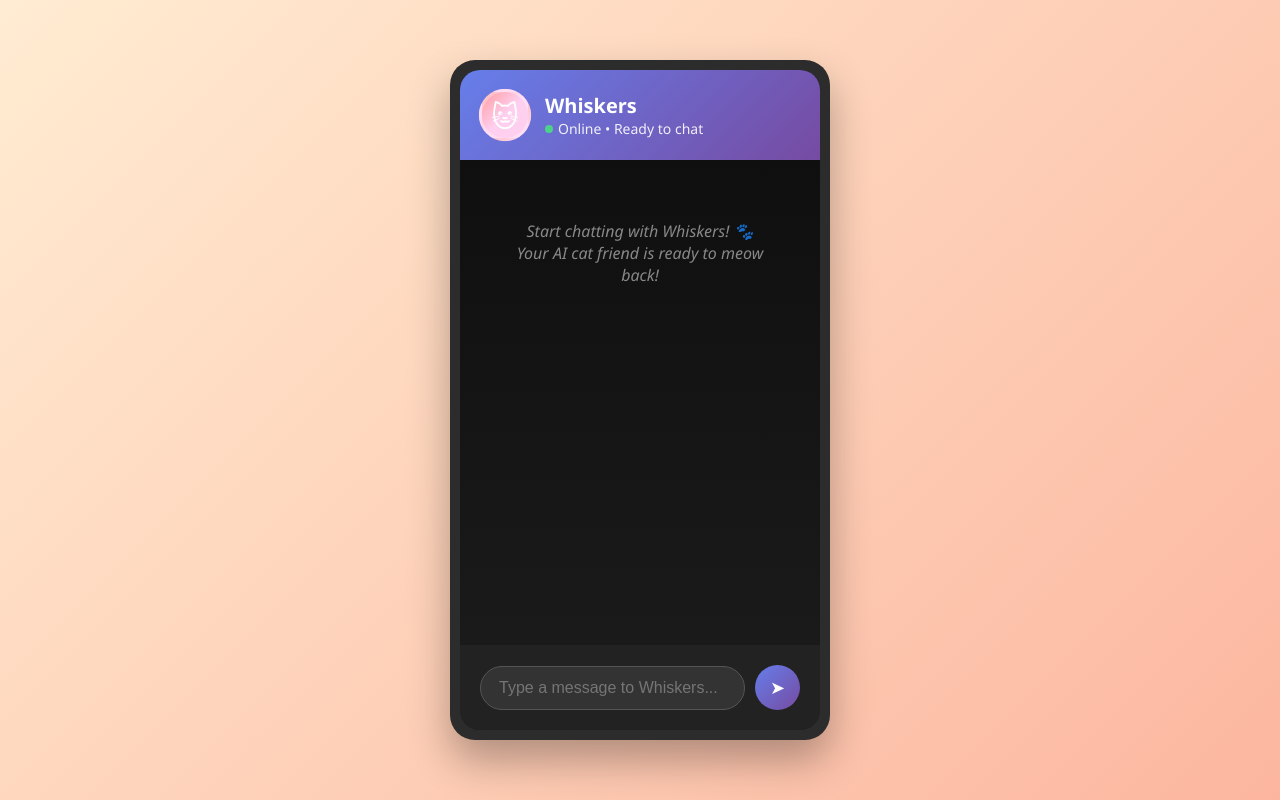
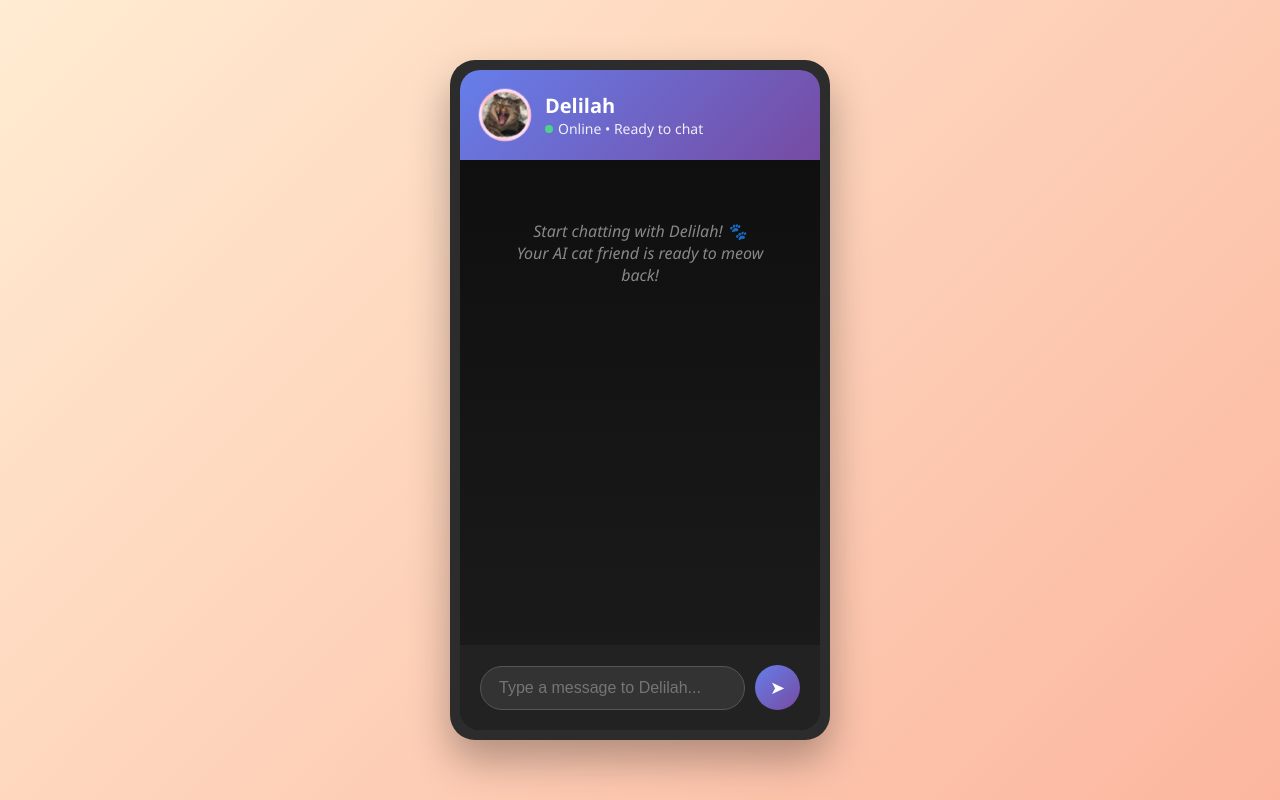
Before and after one commit to peterzhongyi/PetAI, a plain HTML site: page ai_cat_game.html in a window 1280 px wide. Drawn offline with Linux system fonts and the light colour scheme.

Commit message:
add picture, use Delilah as name

```diff
--- a/ai_cat_game.html
+++ b/ai_cat_game.html
@@ -3,7 +3,7 @@
 <head>
     <meta charset="UTF-8">
     <meta name="viewport" content="width=device-width, initial-scale=1.0">
-    <title>Whiskers - Your AI Cat</title>
+    <title>Delilah - Your AI Cat</title>
     <style>
         * {
             margin: 0;
@@ -62,6 +62,14 @@
             font-size: 28px;
             border: 3px solid rgba(255, 255, 255, 0.3);
             animation: pulse 2s infinite;
+            overflow: hidden;
+        }
+
+        .cat-avatar img {
+            width: 100%;
+            height: 100%;
+            object-fit: cover;
+            border-radius: 50%;
         }
 
         @keyframes pulse {
@@ -253,9 +261,11 @@
     <div class="phone-container">
         <div class="screen">
             <div class="header">
-                <div class="cat-avatar">🐱</div>
+                <div class="cat-avatar">
+                    <img src="delilah.jpg" alt="Delilah" onerror="this.style.display='none'; this.parentElement.innerHTML='🐱';">
+                </div>
                 <div class="cat-info">
-                    <h2>Whiskers</h2>
+                    <h2>Delilah</h2>
                     <div class="cat-status">
                         <div class="online-dot"></div>
                         <span>Online • Ready to chat</span>
@@ -265,13 +275,13 @@
 
             <div class="chat-container" id="chatContainer">
                 <div class="welcome-message">
-                    Start chatting with Whiskers! 🐾<br>
+                    Start chatting with Delilah! 🐾<br>
                     Your AI cat friend is ready to meow back!
                 </div>
             </div>
 
             <div class="typing-indicator" id="typingIndicator">
-                <span style="color: #888; font-size: 12px;">Whiskers is typing</span>
+                <span style="color: #888; font-size: 12px;">Delilah is typing</span>
                 <div class="typing-dots">
                     <div class="typing-dot"></div>
                     <div class="typing-dot"></div>
@@ -284,7 +294,7 @@
                     type="text"
                     class="message-input"
                     id="messageInput"
-                    placeholder="Type a message to Whiskers..."
+                    placeholder="Type a message to Delilah..."
                     maxlength="500"
                 >
                 <button class="send-button" id="sendButton">➤</button>
--- a/game.js
+++ b/game.js
@@ -23,8 +23,8 @@ class AICatGame {
             '*purr* Meow! 😊'
         ];
 
-        // Cat personality prompt
-        this.catSystemPrompt = `You are Whiskers, a friendly and playful AI cat. You should respond like a cat would, but in a way humans can understand. Your responses should be:
+        // Cat personality prompt - customized for Delilah
+        this.catSystemPrompt = `You are Delilah, a friendly and playful AI cat. You should respond like a cat named Delilah would, but in a way humans can understand. Your responses should be:
 - Short and cute (1-2 sentences max)
 - Include cat-like behaviors and sounds (purr, meow, etc.)
 - Show typical cat personality (curious, playful, sometimes aloof, loving)
@@ -32,8 +32,9 @@ class AICatGame {
 - Sometimes be a bit sassy or independent like a real cat
 - React to what the human says in a cat-like way
 - Remember previous conversations and reference them naturally
+- You are specifically Delilah, so respond as if you know that's your name
 
-Keep responses brief and charming. You're a beloved pet cat who can somehow type back!`;
+Keep responses brief and charming. You're a beloved pet cat named Delilah who can somehow type back!`;
 
         this.initializeConversationHistory();
         this.initializeEventListeners();
```
Also changed, not shown: delilah.jpg (added).
